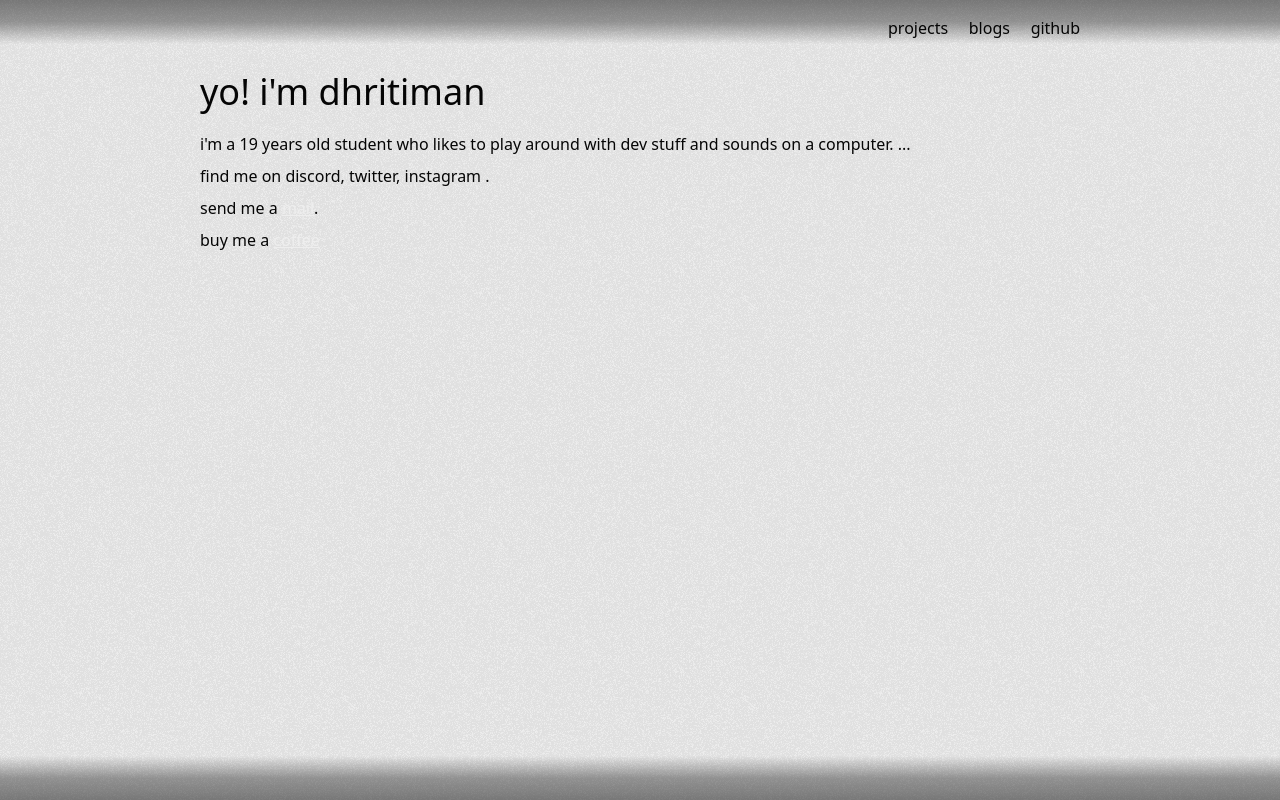
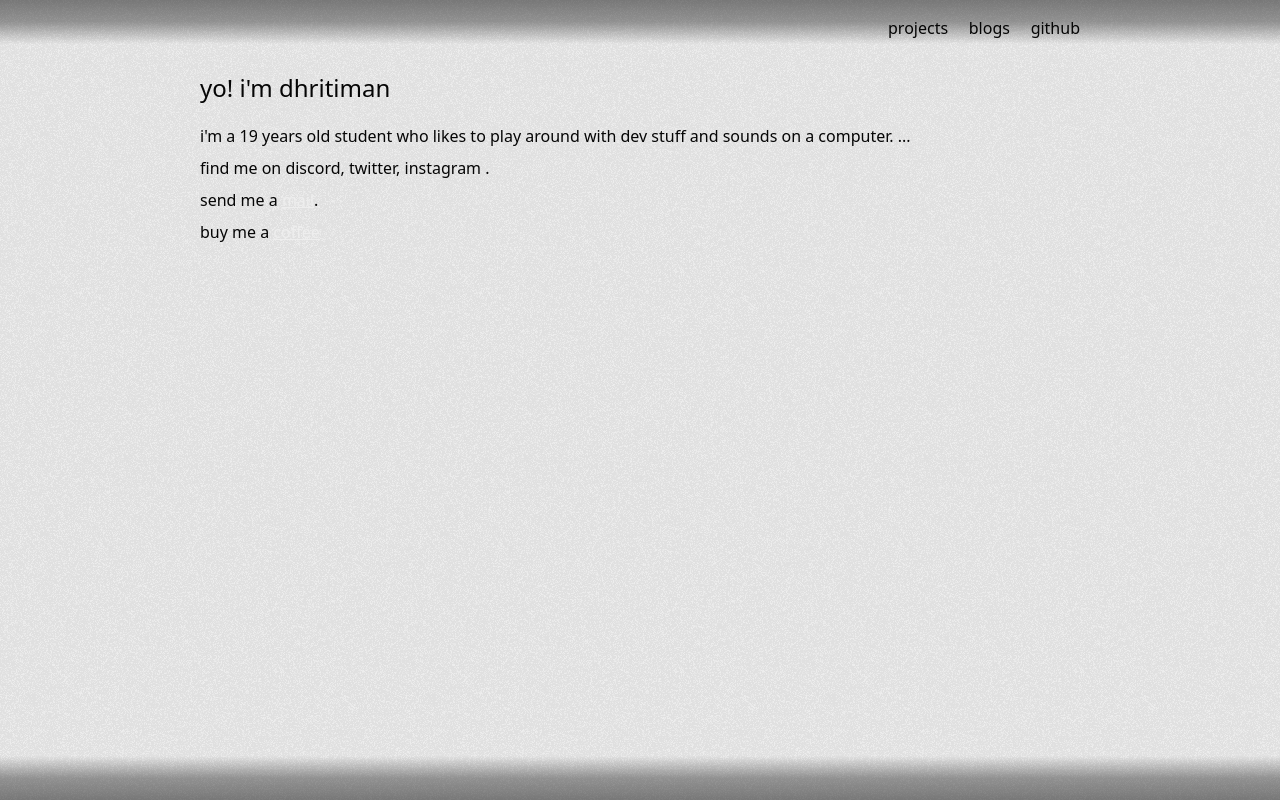
Before and after one commit to dhritiman1/dhrtmn.me, a Next.js app: page / in a window 1280 px wide. Built offline with nearby package versions, Linux system fonts and the light colour scheme.

Commit message:
:adding page transitions

```diff
--- a/package.json
+++ b/package.json
@@ -15,6 +15,7 @@
     "autoprefixer": "10.4.14",
     "eslint": "8.39.0",
     "eslint-config-next": "13.3.1",
+    "framer-motion": "^10.12.16",
     "next": "13.3.1",
     "postcss": "8.4.23",
     "react": "18.2.0",
--- a/src/components/MainLayout.tsx
+++ b/src/components/MainLayout.tsx
@@ -1,5 +1,6 @@
 import Head from "next/head";
 import { ReactNode } from "react";
+import { motion } from "framer-motion";
 
 type Props = {
   children: ReactNode;
@@ -15,13 +16,17 @@ const MainLayout = ({ children, title }: Props) => {
       <div
         className={`noise absolute min-h-screen min-w-full opacity-40 bg-noise -z-10`}
       ></div>
-      <main
+      <motion.div
+        initial={{ opacity: 0 }}
+        animate={{ opacity: 1 }}
+        exit={{ opacity: 0 }}
+        transition={{ duration: 0.5 }}
         className={`flex bg-transparent min-h-screen flex-col items-center`}
       >
         <div className="w-full top-0 fixed h-11 bg-gradient-to-b from-[#2525258f] via-[#30303073] to-transparent -z-10"></div>
         {children}
         <div className="w-full bottom-0 fixed h-11 bg-gradient-to-t from-[#2525258f] via-[#30303073] to-transparent"></div>
-      </main>
+      </motion.div>
     </>
   );
 };
--- a/src/pages/index.tsx
+++ b/src/pages/index.tsx
@@ -26,7 +26,7 @@ export default function Home() {
         </div>
 
         <div className="w-full px-10 md:p-0 lg:p-0 md:w-[45rem] lg:w-[55rem]">
-          <p className="py-5 text-4xl font-light">yo! i&apos;m dhritiman</p>
+          <p className="py-5 text-2xl font-light">yo! i&apos;m dhritiman</p>
           <p>
             i&apos;m a <span className="w-[10rem]">{Math.floor(age)}</span>{" "}
             years old student who likes to play around with dev stuff and sounds
```
Also changed, not shown: 1 other file (tests, documents, lock files or other folders).
